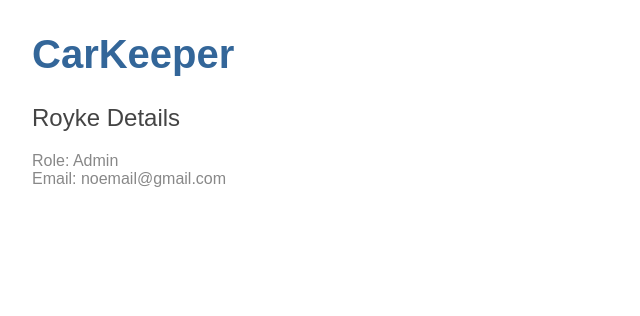
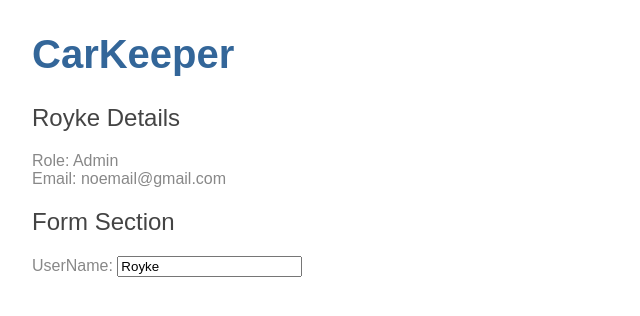
Before and after one commit to TheBigR/carkeeper-front, an Angular app: page / in a window 1280 px wide. Shown: the top 316 px of the page, without its empty margins (0-640 px from the left). Built offline with nearby package versions, Linux system fonts and the light colour scheme.

Commit message:
started  adding user form

```diff
--- a/package.json
+++ b/package.json
@@ -22,6 +22,7 @@
     "@angular/router": "^6.0.3",
     "adm-zip": "^0.4.11",
     "core-js": "^2.5.4",
+    "npm": "^6.4.1",
     "rxjs": "^6.0.0",
     "zone.js": "^0.8.26"
   },
--- a/src/app/app.module.ts
+++ b/src/app/app.module.ts
@@ -1,6 +1,6 @@
 import { BrowserModule } from '@angular/platform-browser';
 import { NgModule } from '@angular/core';
-
+import { FormsModule } from '@angular/forms';
 import { AppComponent } from './app.component';
 import { UsersComponent } from './components/users/users.component';
 
@@ -10,7 +10,8 @@ import { UsersComponent } from './components/users/users.component';
     UsersComponent
   ],
   imports: [
-    BrowserModule
+    BrowserModule,
+    FormsModule
   ],
   providers: [],
   bootstrap: [AppComponent]
--- a/src/app/components/users/users.component.html
+++ b/src/app/components/users/users.component.html
@@ -3,3 +3,9 @@
   <div><span>Role: </span>{{user.role}}</div>
   <div><span>Email: </span>{{user.email}}</div>
 </div>
+<h2>Form Section</h2>
+<div>
+  <label> UserName:
+    <input [(ngModel)]="user.userName" placeholder="userName">
+  </label>
+</div>
```
Also changed, not shown: 1 other file (tests, documents, lock files or other folders).
